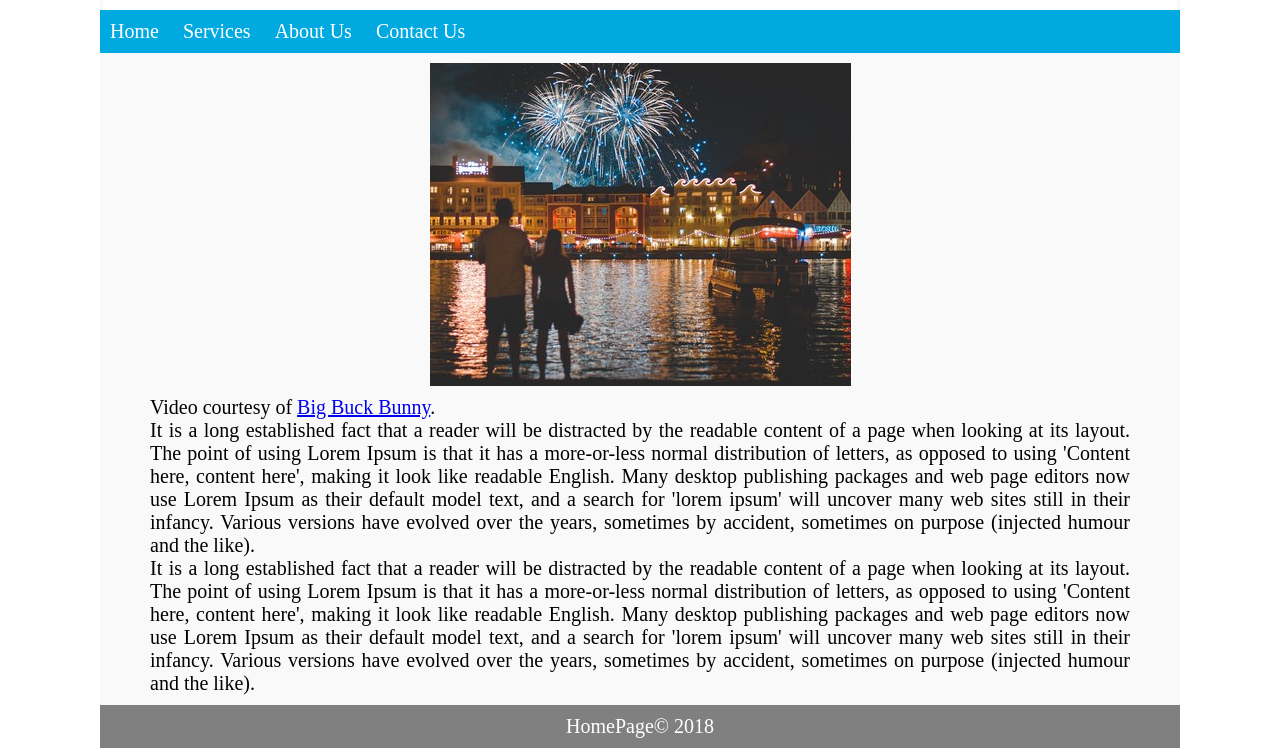
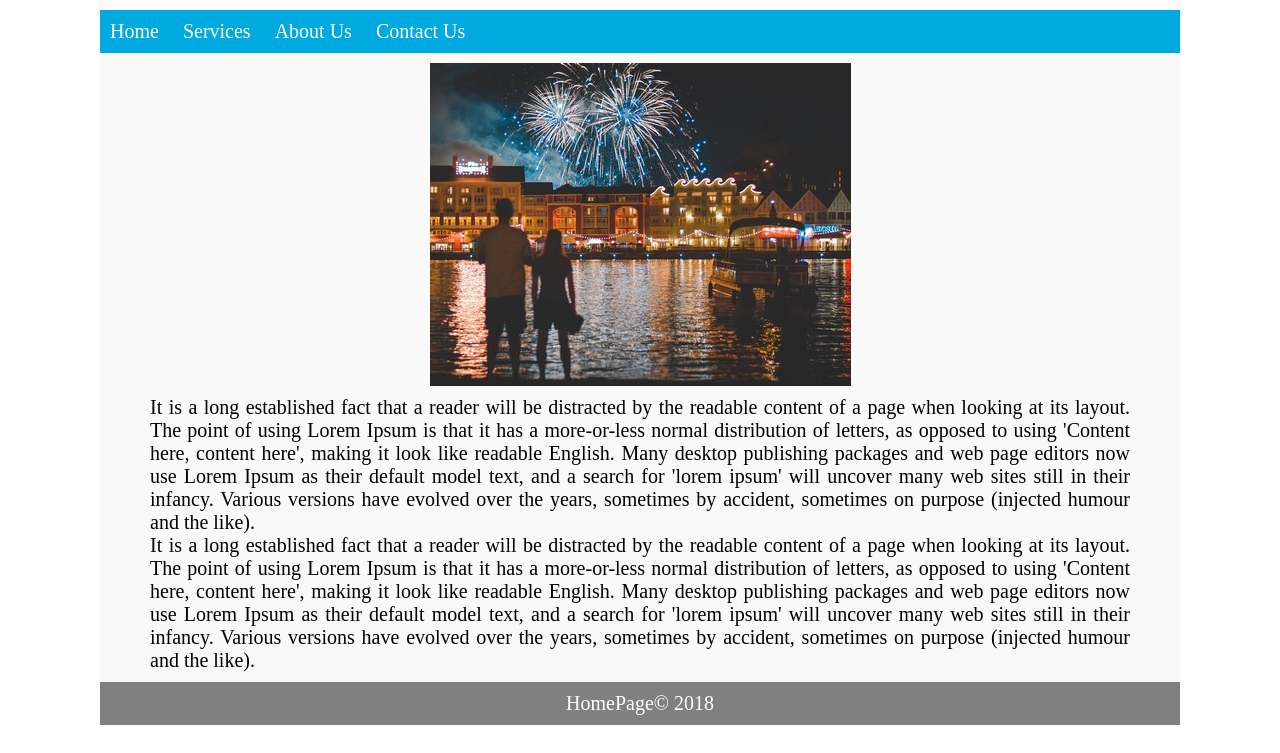
Before and after one commit to maheshkkk/dummy-project, a plain HTML site: page duumy-project/index.html in a window 1280 px wide. Shown: the part 135-888 px from the top of the page. After the commit the page ends 865 px from the top, so only its background shows below. Drawn offline with Linux system fonts and the light colour scheme; files that its build step writes are made by us from their sources; files whose address does not match are found by name.

Commit message:
remove the  video link

```diff
--- a/duumy-project/index.html
+++ b/duumy-project/index.html
@@ -24,10 +24,6 @@
 		<img alt="" src="/home/shri/Desktop/file/d.jpg"/>
 
 
-				<p>
-			Video courtesy of
-				<a href="https://www.bigbuckbunny.org/" target="_blank">Big Buck Bunny</a>.
-				</p>
 
 
 		<p>It is a long established fact that a reader will
```
